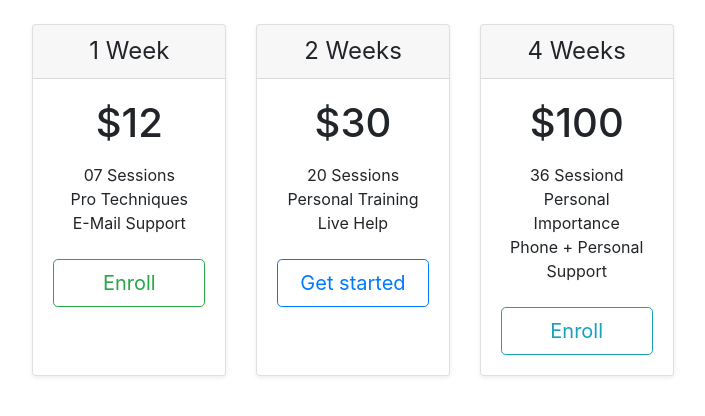
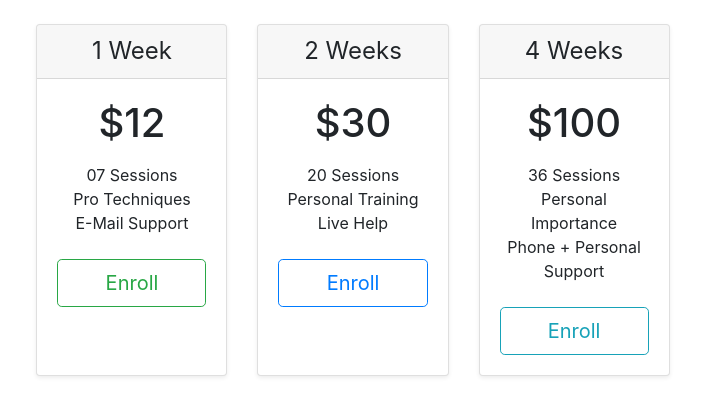
Before and after one commit to Sahil-100/SportsBee, a plain HTML site: page pricing/index.html in a window 1280 px wide. Shown: the whole page, without its empty margins (287-992 px from the left). Drawn offline with nearby package versions, Linux system fonts and the light colour scheme.

Commit message:
Update index.html

```diff
--- a/pricing/index.html
+++ b/pricing/index.html
@@ -43,7 +43,7 @@
               <li>Live Help</li>
 
             </ul>
-            <button type="button" class="btn btn-lg btn-block btn-outline-primary">Get started</button>
+            <button type="button" class="btn btn-lg btn-block btn-outline-primary">Enroll</button>
           </div>
         </div>
         <div class="card mb-4 shadow-sm">
@@ -53,7 +53,7 @@
           <div class="card-body">
             <h1 class="card-title pricing-card-title"> $100 <small class="text-muted"></small></h1>
             <ul class="list-unstyled mt-3 mb-4">
-              <li>36 Sessiond</li>
+              <li>36 Sessions</li>
               <li>Personal Importance</li>
               <li>Phone + Personal Support</li>
 
```
